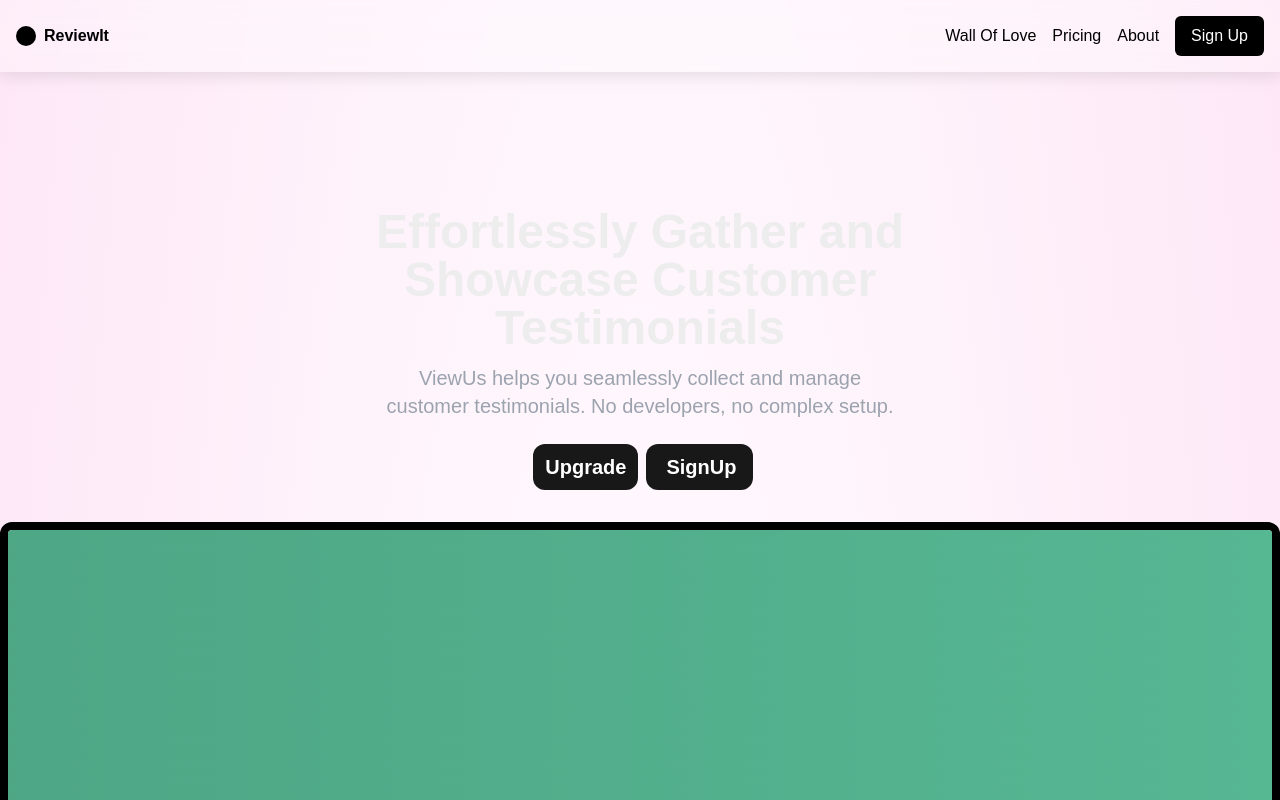
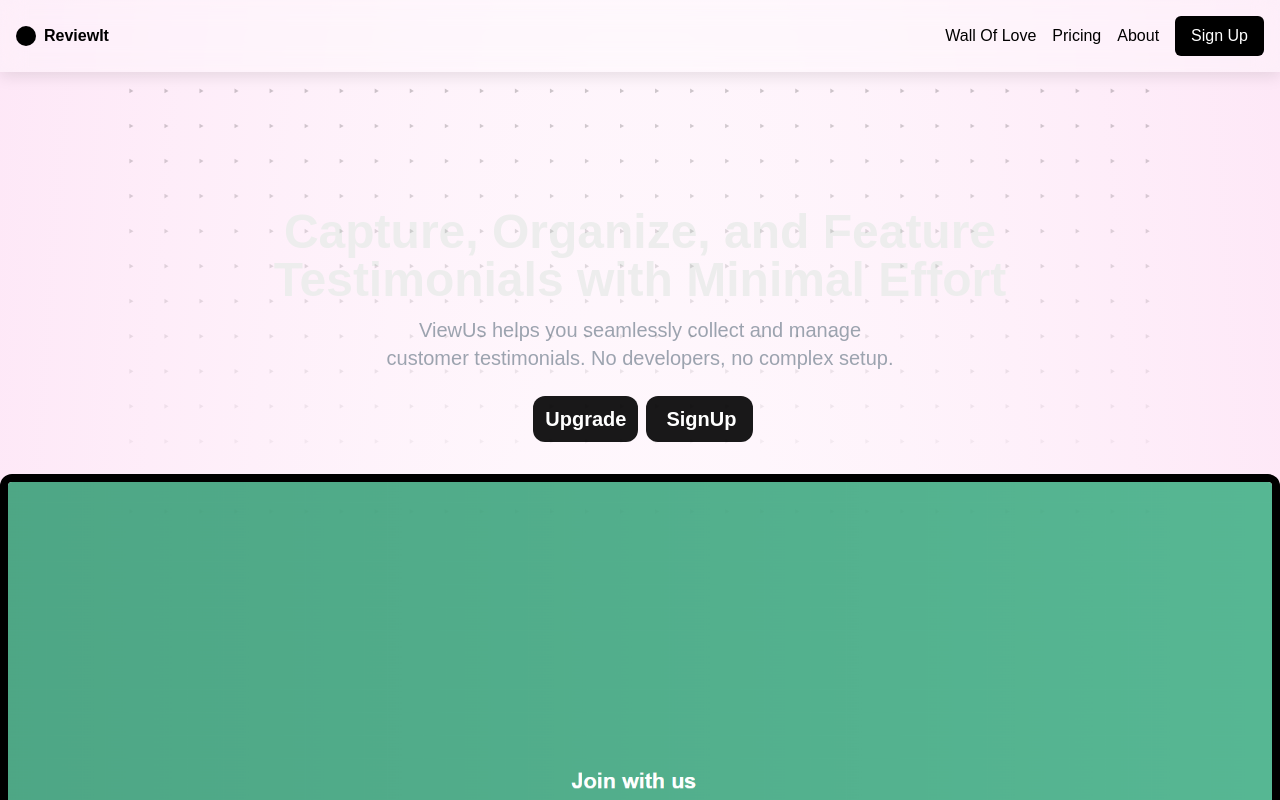
Before and after one commit to Ankur1493/viewUs-sec, a Next.js app: page / in a window 1280 px wide. Shown: the top 800 px of the page. Built offline with nearby package versions, Linux system fonts and the light colour scheme.

Commit message:
implemented the triangle grid animation background

```diff
--- a/app/page.tsx
+++ b/app/page.tsx
@@ -3,16 +3,20 @@ import Link from "next/link";
 import Image from "next/image";
 import { Grid } from "@/components/landing/Grid";
 import { StepstoCreate } from "@/components/landing/StepsToCreate";
+import TriangleGrid from "@/components/landing/TriangleGrid";
 
 export default function Home() {
   return (
     <>
-      <div className="flex flex-col items-center absolute top-0 w-screen transform bg-white bg-[radial-gradient(60%_120%_at_50%_50%,hsla(0,0%,100%,0)_0,rgba(252,205,238,.5)_100%)]">
+      <div className=" relativeflex flex-col items-center absolute top-0 w-screen transform bg-white bg-[radial-gradient(60%_120%_at_50%_50%,hsla(0,0%,100%,0)_0,rgba(252,205,238,.5)_100%)]">
         <Navbar />
+        <div className="absolute top-20 w-full flex justify-center">
+          <TriangleGrid />
+        </div>
         <div className="w-screen flex flex-col items-center md:mt-32 mt-16">
-          <div className="flex flex-col justify-center items-center w-3/5">
+          <div className="flex flex-col justify-center items-center w-4/6">
             <h1 className="text-4xl mt-2 md:text-5xl font-bold pb-3 text-center">
-              Effortlessly Gather and Showcase Customer Testimonials
+              Capture, Organize, and Feature Testimonials with Minimal Effort
             </h1>
           </div>
           <div className="flex flex-col justify-center items-center text-gray-400 md:w-2/5 w-3/4">
--- /dev/null
+++ b/components/landing/TriangleGrid.tsx
@@ -0,0 +1,135 @@
+"use client";
+import { useEffect } from "react";
+import { gsap } from "gsap";
+
+const TriangleGrid = () => {
+  const grid = [14, 30];
+
+  useEffect(() => {
+    const prefersReducedMotion = window.matchMedia(
+      "(prefers-reduced-motion: reduce)"
+    ).matches;
+
+    if (prefersReducedMotion) {
+      gsap.set("#triangle-grid", { opacity: 1 });
+      gsap.set(".triangle-grid-item", {
+        opacity: 0.2,
+        scale: 1,
+      });
+      return;
+    }
+
+    gsap.set(".triangle-grid-item", {
+      opacity: 0,
+      transformOrigin: "center",
+      color: "#fff",
+    });
+
+    gsap.set("#triangle-grid", { opacity: 1 });
+
+    const tl = gsap.timeline();
+
+    tl.to(".triangle-grid-item", {
+      keyframes: [
+        {
+          opacity: 0,
+          duration: 0,
+        },
+        {
+          opacity: 0.4,
+          rotate: "+=180",
+          color: "#A78BFA",
+          scale: 3,
+          duration: 0.6,
+          stagger: {
+            amount: 2,
+            grid: grid,
+            from: "center",
+          },
+        },
+        {
+          opacity: 0.2,
+          rotate: "+=180",
+          color: "#fff",
+          scale: 1,
+          delay: -2,
+          duration: 0.6,
+          stagger: {
+            amount: 3,
+            grid: grid,
+            from: "center",
+          },
+        },
+      ],
+    });
+
+    tl.to(".triangle-grid-item", {
+      delay: 12,
+      repeat: -1,
+      repeatDelay: 12,
+      keyframes: [
+        {
+          opacity: 0.4,
+          rotate: "+=180",
+          color: "#A78BFA",
+          scale: 3,
+          duration: 0.6,
+          stagger: {
+            amount: 2,
+            grid: grid,
+            from: "center",
+          },
+        },
+        {
+          opacity: 0.2,
+          rotate: "+=180",
+          color: "#fff",
+          scale: 1,
+          delay: -2,
+          duration: 0.6,
+          stagger: {
+            amount: 3,
+            grid: grid,
+            from: "center",
+          },
+        },
+      ],
+    });
+  }, []);
+
+  const renderGridItems = () => {
+    const items = [];
+    for (let i = 0; i < grid[0]; i++) {
+      for (let j = 0; j < grid[1]; j++) {
+        items.push(
+          <path
+            key={`${i}-${j}`}
+            fill="black"
+            opacity=".2"
+            className="triangle-grid-item"
+            d={`M${j * 32 + 5},${i * 32 + 10}l-3.75,2.165l0,-4.33l3.75,2.165z`}
+          />
+        );
+      }
+    }
+    return items;
+  };
+
+  return (
+    <svg
+      xmlns="http://www.w3.org/2000/svg"
+      fill="none"
+      viewBox="0 0 935 425"
+      id="triangle-grid"
+      style={{
+        opacity: 0,
+        maskImage: "linear-gradient(black, transparent)",
+        width: "80%",
+      }}
+    >
+      <g className="triangle-grid-group">{renderGridItems()}</g>
+    </svg>
+  );
+};
+
+export default TriangleGrid;
--- a/package.json
+++ b/package.json
@@ -19,6 +19,7 @@
     "class-variance-authority": "^0.7.0",
     "clsx": "^2.1.1",
     "framer-motion": "^11.9.0",
+    "gsap": "^3.12.5",
     "lucide-react": "^0.439.0",
     "mongodb": "^6.8.1",
     "mongoose": "^8.6.1",
```
Also changed, not shown: 1 other file (tests, documents, lock files or other folders).
